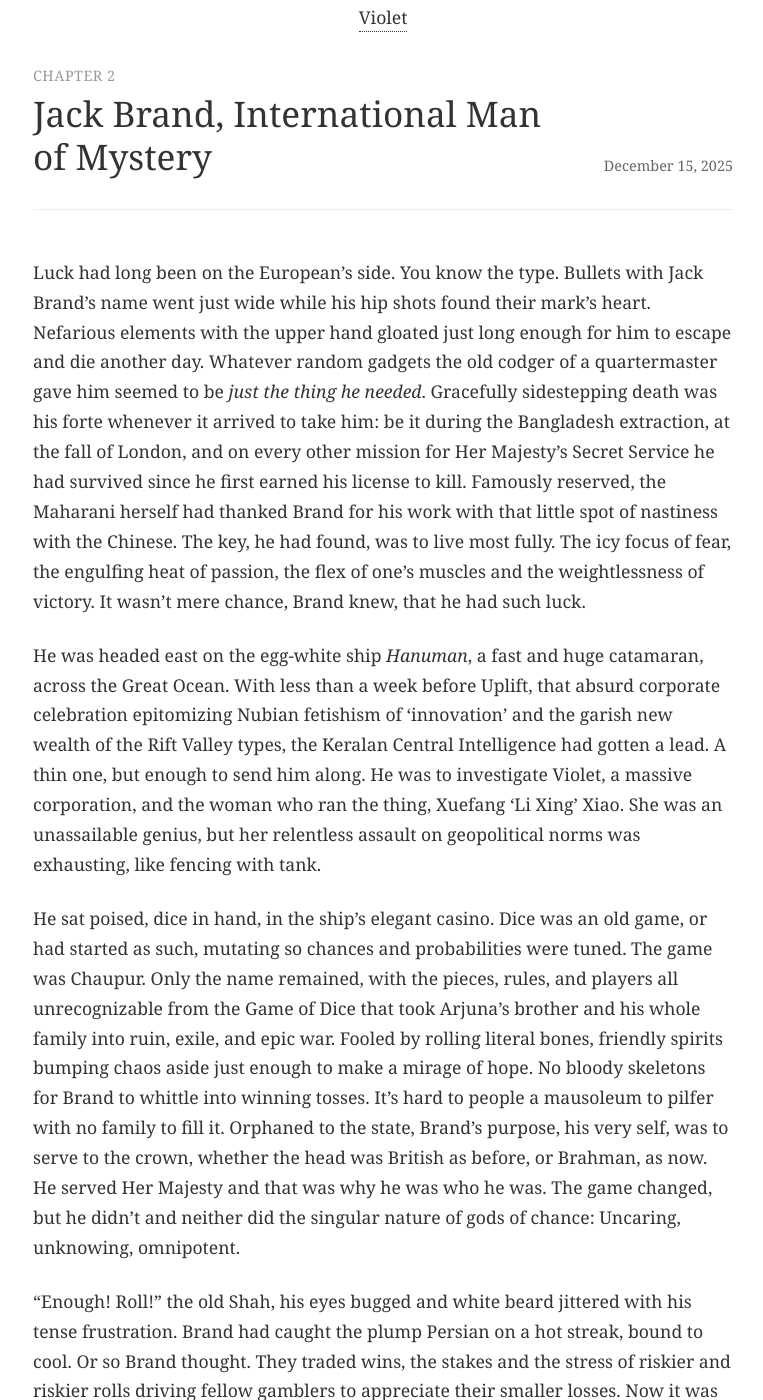
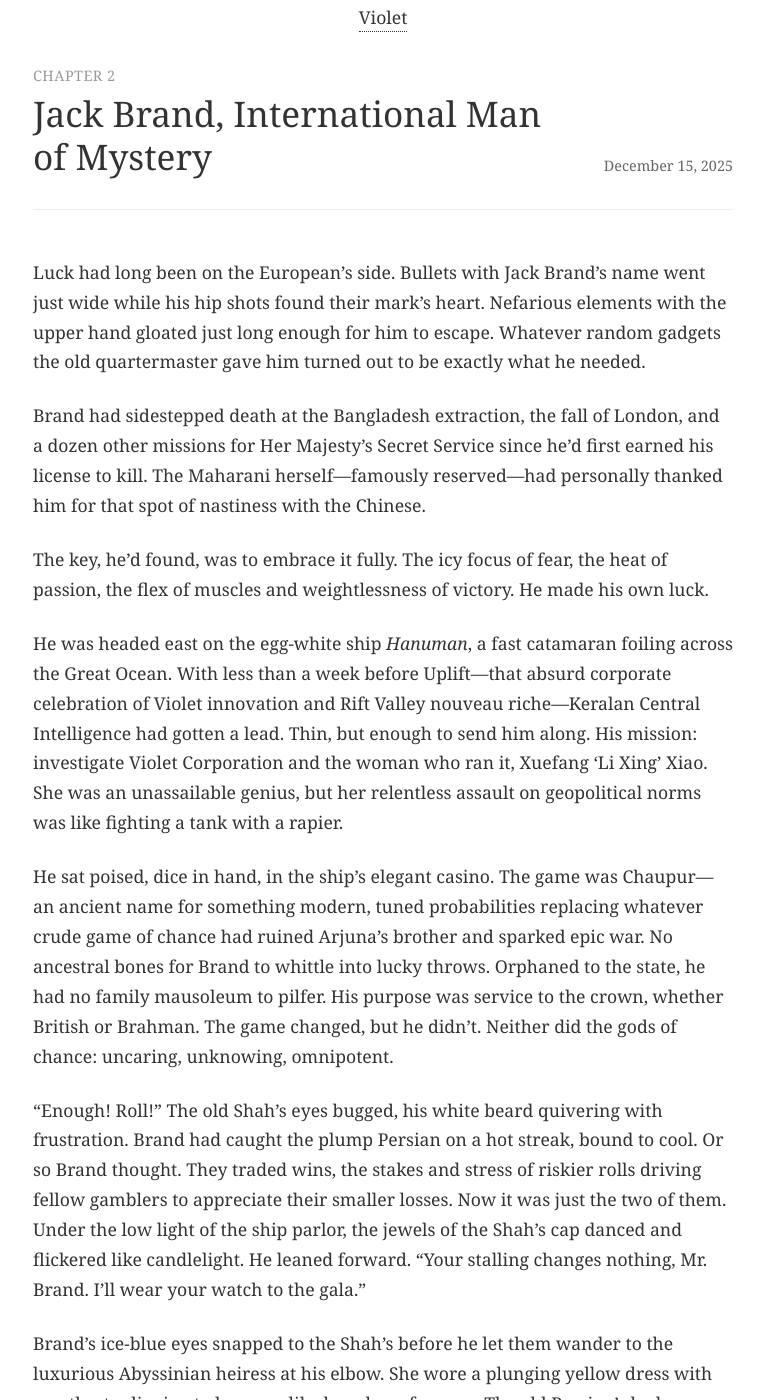
Before and after one commit to kmunki/kmunki.github.io, a Jekyll site: the page built from _fiction/violet/012-chapter-02.md, in a window 1280 px wide and 1400 px high, scrolled down 285 px. Shown: the whole window, without its empty margins (257-1020 px from the left). Built offline with Jekyll 4.4.1, drawn with Linux system fonts in a browser that asks for light colours; some of the changed text lies outside the part shown.

Commit message:
Polish Ch 2: Structure, compression, metaphor precision
Applied 6 improvements: paragraph breaks, philosophy compression, sharper dialogue, cleaner ending

Full review in PR.

🤖 Generated with Claude Code
Co-Authored-By: Claude <noreply@anthropic.com>

```diff
--- a/_fiction/violet/012-chapter-02.md
+++ b/_fiction/violet/012-chapter-02.md
@@ -7,13 +7,17 @@ permalink: /fiction/violet/chapter-02/
 act: 1
 date: December 15, 2025
 ---
-Luck had long been on the European’s side. You know the type. Bullets with Jack Brand’s name went just wide while his hip shots found their mark’s heart. Nefarious elements with the upper hand gloated just long enough for him to escape and die another day. Whatever random gadgets the old codger of a quartermaster gave him seemed to be *just the thing he needed*. Gracefully sidestepping death was his forte whenever it arrived to take him: be it during the Bangladesh extraction, at the fall of London, and on every other mission for Her Majesty’s Secret Service he had survived since he first earned his license to kill. Famously reserved, the Maharani herself had thanked Brand for his work with that little spot of nastiness with the Chinese. The key, he had found, was to live most fully. The icy focus of fear, the engulfing heat of passion, the flex of one’s muscles and the weightlessness of victory. It wasn’t mere chance, Brand knew, that he had such luck.
+Luck had long been on the European's side. Bullets with Jack Brand's name went just wide while his hip shots found their mark's heart. Nefarious elements with the upper hand gloated just long enough for him to escape. Whatever random gadgets the old quartermaster gave him turned out to be exactly what he needed.
 
-He was headed east on the egg-white ship *Hanuman*, a fast and huge catamaran, across the Great Ocean. With less than a week before Uplift, that absurd corporate celebration epitomizing Nubian fetishism of ‘innovation’ and the garish new wealth of the Rift Valley types, the Keralan Central Intelligence had gotten a lead. A thin one, but enough to send him along. He was to investigate Violet, a massive corporation, and the woman who ran the thing, Xuefang ‘Li Xing’ Xiao. She was an unassailable genius, but her relentless assault on geopolitical norms was exhausting, like fencing with tank.
+Brand had sidestepped death at the Bangladesh extraction, the fall of London, and a dozen other missions for Her Majesty's Secret Service since he'd first earned his license to kill. The Maharani herself—famously reserved—had personally thanked him for that spot of nastiness with the Chinese.
 
-He sat poised, dice in hand, in the ship’s elegant casino. Dice was an old game, or had started as such, mutating so chances and probabilities were tuned. The game was Chaupur. Only the name remained, with the pieces, rules, and players all unrecognizable from the Game of Dice that took Arjuna’s brother and his whole family into ruin, exile, and epic war. Fooled by rolling literal bones, friendly spirits bumping chaos aside just enough to make a mirage of hope. No bloody skeletons for Brand to whittle into winning tosses. It’s hard to people a mausoleum to pilfer with no family to fill it. Orphaned to the state, Brand’s purpose, his very self, was to serve to the crown, whether the head was British as before, or Brahman, as now. He served Her Majesty and that was why he was who he was. The game changed, but he didn’t and neither did the singular nature of gods of chance: Uncaring, unknowing, omnipotent.
+The key, he'd found, was to embrace it fully. The icy focus of fear, the heat of passion, the flex of muscles and weightlessness of victory. He made his own luck.
 
-“Enough! Roll!” the old Shah, his eyes bugged and white beard jittered with his tense frustration. Brand had caught the plump Persian on a hot streak, bound to cool. Or so Brand thought. They traded wins, the stakes and the stress of riskier and riskier rolls driving fellow gamblers to appreciate their smaller losses. Now it was just the two of them. Under the low light of the ship parlor the jewels of the Shah’s cap danced and flickered like candlelight. He leaned forward. “Your stalling can’t save you, Mr. Brand. I look forward to wearing your watch and spending your purse in celebration at the gala.”
+He was headed east on the egg-white ship *Hanuman*, a fast catamaran foiling across the Great Ocean. With less than a week before Uplift—that absurd corporate celebration of Violet innovation and Rift Valley nouveau riche—Keralan Central Intelligence had gotten a lead. Thin, but enough to send him along. His mission: investigate Violet Corporation and the woman who ran it, Xuefang 'Li Xing' Xiao. She was an unassailable genius, but her relentless assault on geopolitical norms was like fighting a tank with a rapier.
+
+He sat poised, dice in hand, in the ship's elegant casino. The game was Chaupur—an ancient name for something modern, tuned probabilities replacing whatever crude game of chance had ruined Arjuna's brother and sparked epic war. No ancestral bones for Brand to whittle into lucky throws. Orphaned to the state, he had no family mausoleum to pilfer. His purpose was service to the crown, whether British or Brahman. The game changed, but he didn't. Neither did the gods of chance: uncaring, unknowing, omnipotent.
+
+"Enough! Roll!" The old Shah's eyes bugged, his white beard quivering with frustration. Brand had caught the plump Persian on a hot streak, bound to cool. Or so Brand thought. They traded wins, the stakes and stress of riskier rolls driving fellow gamblers to appreciate their smaller losses. Now it was just the two of them. Under the low light of the ship parlor, the jewels of the Shah's cap danced and flickered like candlelight. He leaned forward. "Your stalling changes nothing, Mr. Brand. I'll wear your watch to the gala."
 
 Brand’s ice-blue eyes snapped to the Shah’s before he let them wander to the luxurious Abyssinian heiress at his elbow. She wore a plunging yellow dress with amethysts clinging to her ears like bunches of grapes. The old Persian’s luck seemed impossible. Her beauty, she couldn’t be with him by chance or even choice. How had he forced her hand?
 
@@ -31,7 +35,7 @@ He raised an eyebrow and stilled his dice hand.
 
 “Would you do me the honors?” he asked the heiress, “Your Majesty would surely grant a man so condemned as I with one last wish?”
 
-The old Shah laughed, “If you wish her to throw away your money for you, so be it! Even her hands, hot as they are, will not warm your die. Your luck has run out, Mr. Brand.”
+The old Shah laughed. "If you wish her to throw away your money for you, so be it! Your luck has run out, Mr. Brand."
 
 “Oh I quite agree,” said Brand, “All the same. Would you?”
 
@@ -57,9 +61,11 @@ The croupier leaned forward, scrutinizing the roll.
 
 Laughter and applause drowned the furious moan of the Shah, trapped by his own invulnerable luck. No way out for the Shah, no claiming a cheat. *Good show, old boy, *Brand thought to himself, *Britannia’s not out of this yet*. The defeated Shah spat and stood from the table, furious. Tickets to the gala were more precious than the yachts’ entire casino bank. That the ESA couldn’t score one for their best agent galling, but Brand knew the game. So he had caught this, the last cruise catamaran out of Waikiki for Violet’s private island. Only the best were invited, and all the best have their vices.
 
-He scoffed, sipping his martini at the bar. That some of the most resource impoverished and far flung pebbles in the middle of the Great Ocean had been bought up in a biotech land grab after the first few post war treaties had always struck him as daft. How anyone could do anything in the doldrums heat of equatorial jungle, a half day’s boat ride from the next anything? Preposterous. Ah well. Nothing left to do but enjoy the rest of the cruise.
+He scoffed, sipping his martini at the bar. That some of the most resource-impoverished pebbles in the middle of the Great Ocean had been bought up in a biotech land grab after the first post-war treaties still struck him as absurd. How anyone could do anything in equatorial jungle doldrums, half a day's boat ride from the next anything? Preposterous.
 
-Oh, but what’s this? The heiress had sidled up next to him at the bar and slid him a napkin with her room number. Nothing to do but enjoy the cruise, indeed.
+Ah well. Nothing left to do but enjoy the rest of the cruise.
+
+The heiress sidled up next to him at the bar and slid him a napkin with her room number.
 
 ---
 
```
